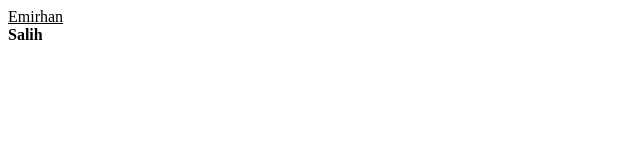
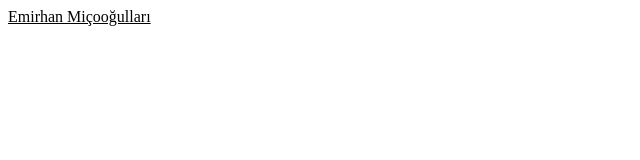
Before and after one commit to EmirhanMico/EmirhanMico.github.io, a plain HTML site: page index.html in a window 1280 px wide. Shown: the whole page, without its empty margins (0-640 px from the left). Drawn offline with Linux system fonts and the light colour scheme.

Commit message:
Update index.html

```diff
--- a/index.html
+++ b/index.html
@@ -1,4 +1,2 @@
 <body text=3></body>
-<u>Emirhan</u>
-<br>
-<b>Salih</b>
+<u>Emirhan Miçooğulları<u/>
```
